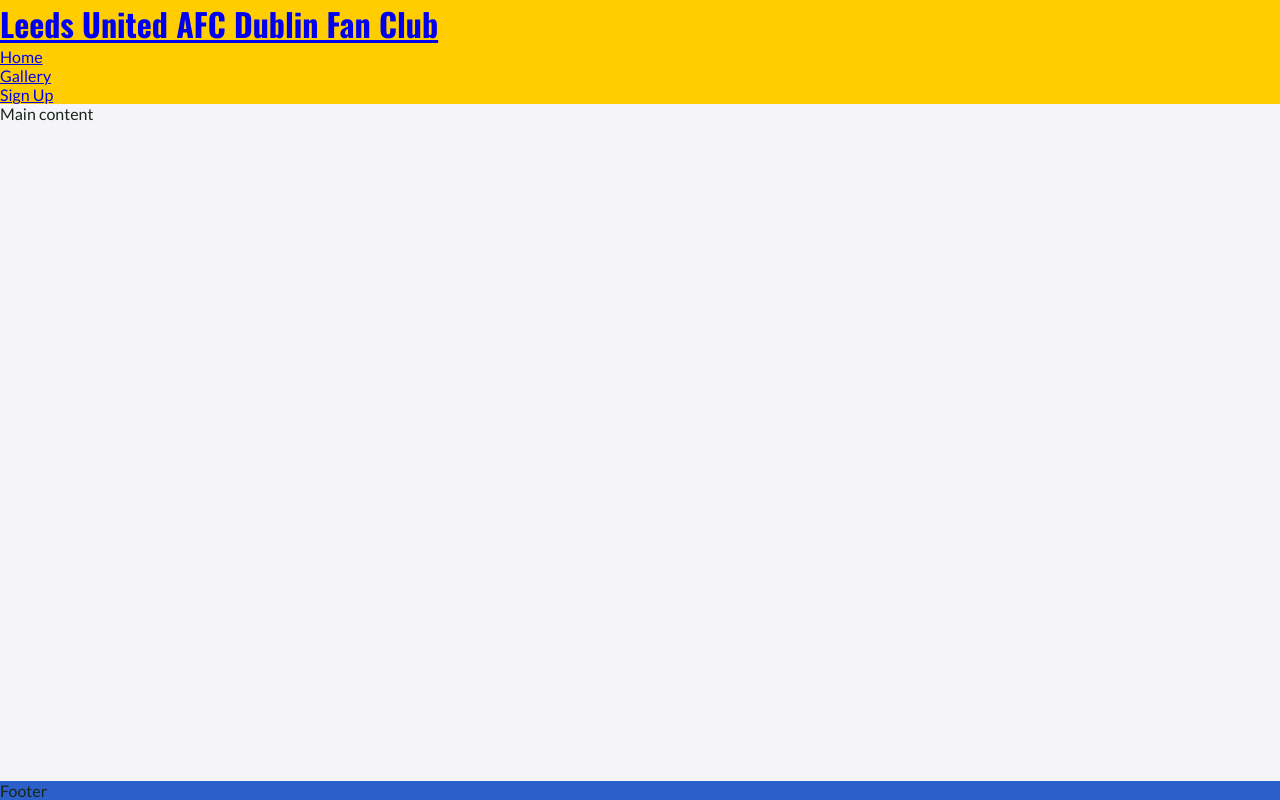
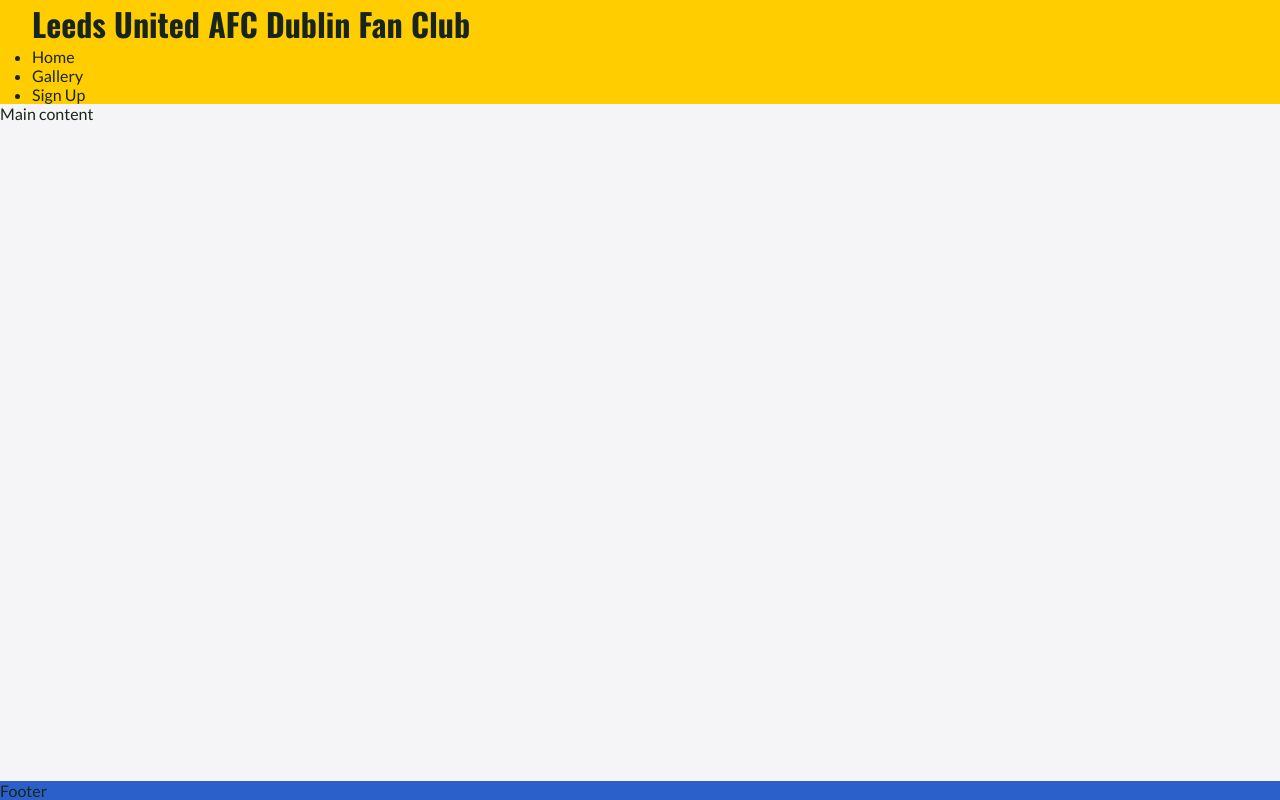
Before and after one commit to Code-Institute-Submissions/Landfish744-Milestone_Project_1, a plain HTML site: page index.html in a window 1280 px wide. Drawn offline with nearby package versions, Linux system fonts and the light colour scheme.

Commit message:
Add style to header

```diff
--- a/assets/css/style.css
+++ b/assets/css/style.css
@@ -20,6 +20,13 @@ body {
 /* Header */
 header {
     background-color: #ffcd00;
+    padding: 0 1rem;
+    width: 100%;
+}
+
+header a {
+    text-decoration: none;
+    color: inherit;
 }
 
 h1 {
```
